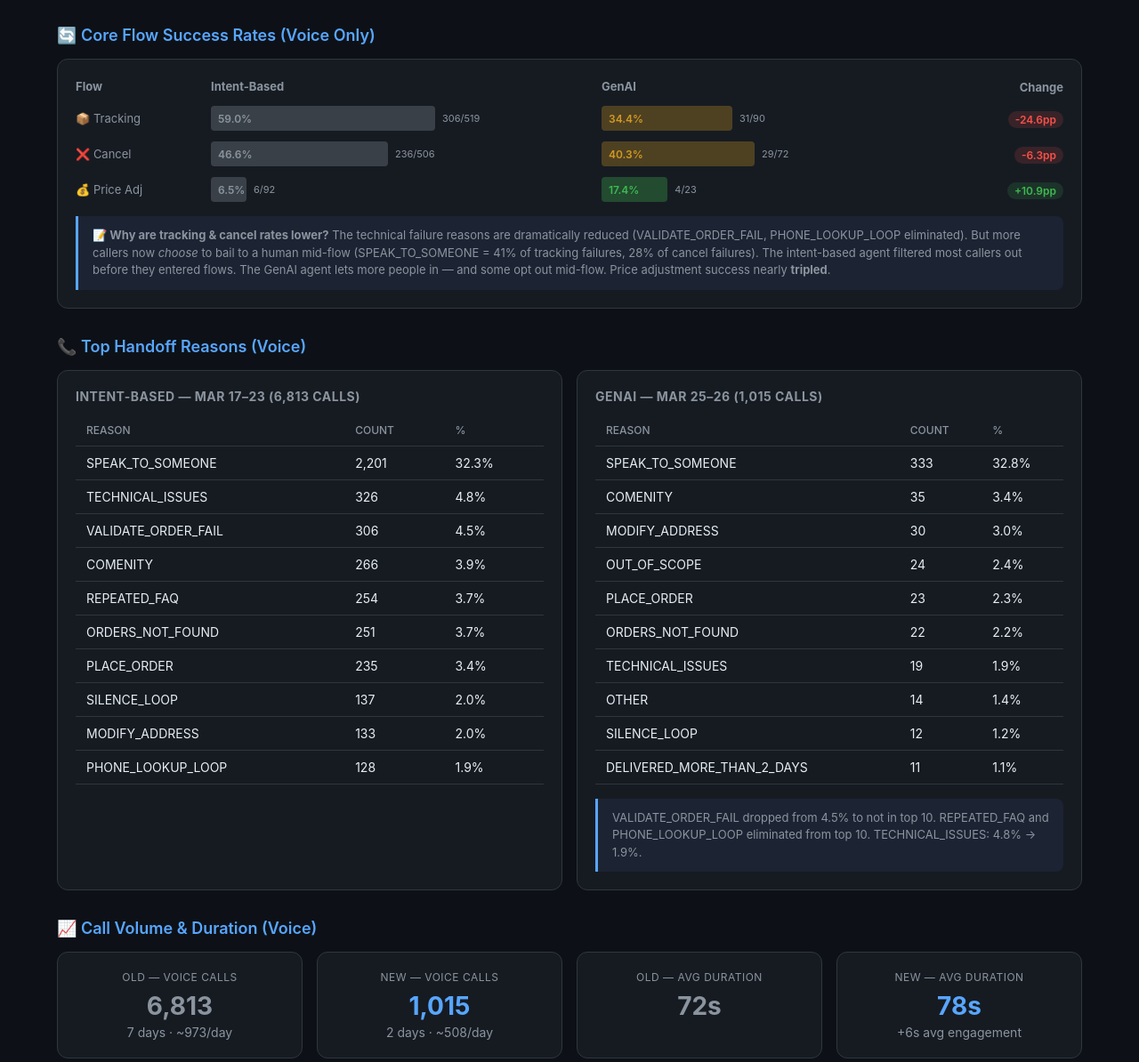
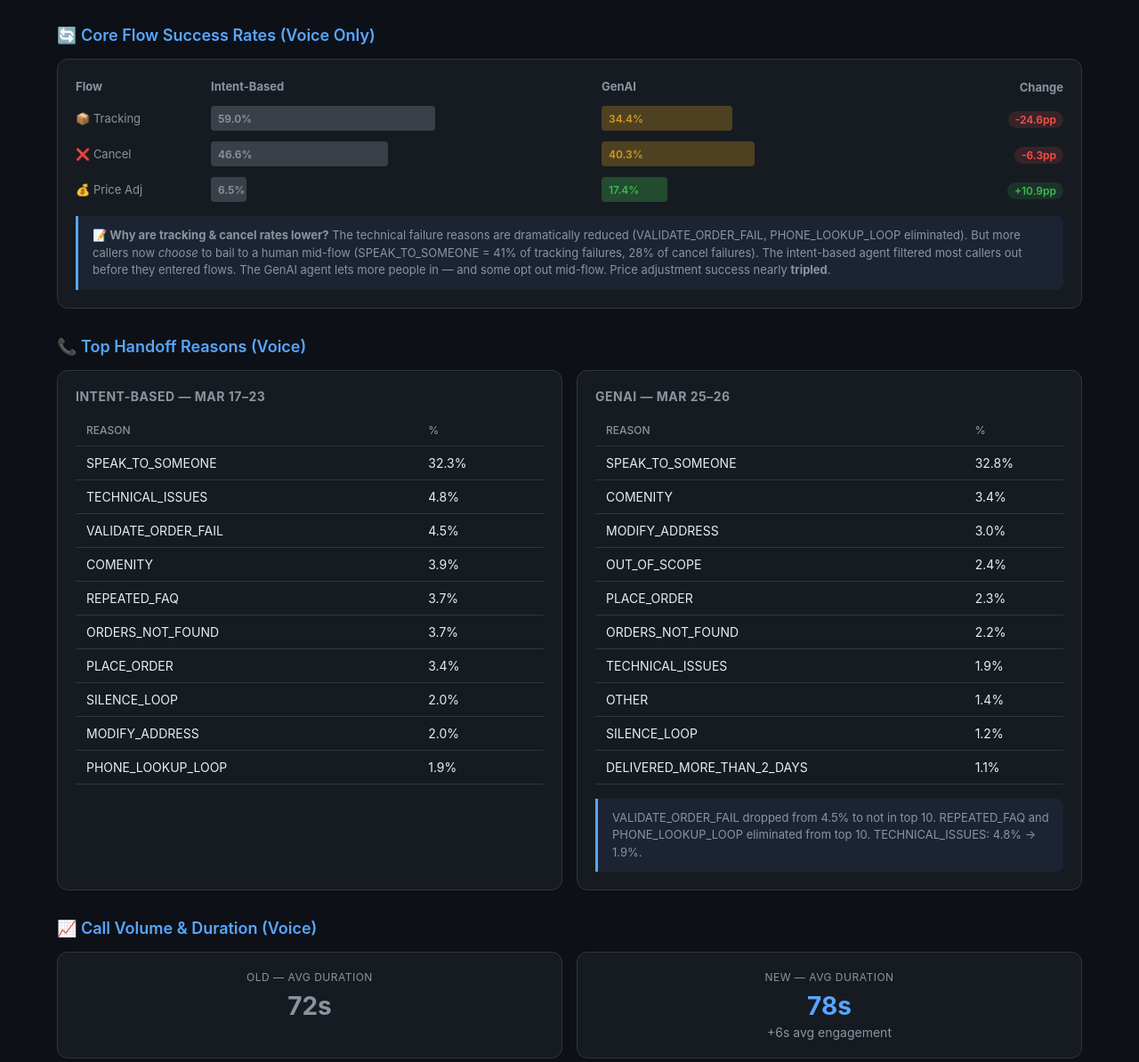
Before and after one commit to oshoulson/carters-genai-dashboard, a website: page dashboard.html in a window 1280 px wide. Shown: the part 244-1438 px from the top of the page at 89% size. Drawn offline with Linux system fonts and the light colour scheme.

Commit message:
v8: remove call counts, cleaner presentation

```diff
--- a/dashboard.html
+++ b/dashboard.html
@@ -21,7 +21,6 @@
   .grid-2{display:grid;grid-template-columns:1fr 1fr;gap:16px}
   .card{background:var(--surface);border:1px solid var(--border);border-radius:12px;padding:20px}
   .card h3{font-size:14px;color:var(--muted);margin-bottom:12px;text-transform:uppercase;letter-spacing:.5px}
-  .chart-wrap{position:relative;height:300px}
   table{width:100%;border-collapse:collapse;font-size:14px}
   th,td{padding:10px 12px;text-align:left;border-bottom:1px solid var(--border)}
   th{color:var(--muted);font-weight:500;font-size:12px;text-transform:uppercase}
@@ -47,22 +46,22 @@
   <div class="hero-card">
     <div class="label">Old Reduction Rate</div>
     <div class="value neutral">24.7%</div>
-    <div class="change neutral">1,686 / 6,813 calls</div>
+    <div class="change neutral">Mar 17–23</div>
   </div>
   <div class="hero-card">
     <div class="label">New Reduction Rate</div>
     <div class="value up">40.2%</div>
-    <div class="change up">↑ 15.5pp (408 / 1,015 calls)</div>
+    <div class="change up">↑ 15.5pp</div>
   </div>
   <div class="hero-card">
     <div class="label">March 25</div>
     <div class="value" style="font-size:28px;color:var(--purple)">34.0%</div>
-    <div class="change neutral">639 voice calls</div>
+    <div class="change neutral">&nbsp;</div>
   </div>
   <div class="hero-card">
     <div class="label">March 26</div>
     <div class="value" style="font-size:28px;color:var(--cyan)">50.8%</div>
-    <div class="change neutral">376 voice calls</div>
+    <div class="change neutral">&nbsp;</div>
   </div>
 </div>
 
@@ -78,20 +77,20 @@
     </div>
     <div class="comparison-row">
       <div class="metric-name">📦 Tracking</div>
-      <div class="bar-container"><div class="bar bar-old" style="width:59%">59.0%</div><span style="font-size:11px;color:var(--muted)">306/519</span></div>
-      <div class="bar-container"><div class="bar" style="width:34.4%;background:rgba(210,153,34,.3);color:var(--orange)">34.4%</div><span style="font-size:11px;color:var(--muted)">31/90</span></div>
+      <div class="bar-container"><div class="bar bar-old" style="width:59%">59.0%</div></div>
+      <div class="bar-container"><div class="bar" style="width:34.4%;background:rgba(210,153,34,.3);color:var(--orange)">34.4%</div></div>
       <div style="width:80px;text-align:right"><span class="badge badge-red">-24.6pp</span></div>
     </div>
     <div class="comparison-row">
       <div class="metric-name">❌ Cancel</div>
-      <div class="bar-container"><div class="bar bar-old" style="width:46.6%">46.6%</div><span style="font-size:11px;color:var(--muted)">236/506</span></div>
-      <div class="bar-container"><div class="bar" style="width:40.3%;background:rgba(210,153,34,.3);color:var(--orange)">40.3%</div><span style="font-size:11px;color:var(--muted)">29/72</span></div>
+      <div class="bar-container"><div class="bar bar-old" style="width:46.6%">46.6%</div></div>
+      <div class="bar-container"><div class="bar" style="width:40.3%;background:rgba(210,153,34,.3);color:var(--orange)">40.3%</div></div>
       <div style="width:80px;text-align:right"><span class="badge badge-red">-6.3pp</span></div>
     </div>
     <div class="comparison-row">
       <div class="metric-name">💰 Price Adj</div>
-      <div class="bar-container"><div class="bar bar-old" style="width:6.5%">6.5%</div><span style="font-size:11px;color:var(--muted)">6/92</span></div>
-      <div class="bar-container"><div class="bar bar-new" style="width:17.4%">17.4%</div><span style="font-size:11px;color:var(--muted)">4/23</span></div>
+      <div class="bar-container"><div class="bar bar-old" style="width:6.5%">6.5%</div></div>
+      <div class="bar-container"><div class="bar bar-new" style="width:17.4%">17.4%</div></div>
       <div style="width:80px;text-align:right"><span class="badge badge-green">+10.9pp</span></div>
     </div>
 
@@ -110,35 +109,35 @@
   <h2>📞 Top Handoff Reasons (Voice)</h2>
   <div class="grid-2">
     <div class="card">
-      <h3>Intent-Based — Mar 17–23 (6,813 calls)</h3>
+      <h3>Intent-Based — Mar 17–23</h3>
       <table>
-        <tr><th>Reason</th><th>Count</th><th>%</th></tr>
-        <tr><td>SPEAK_TO_SOMEONE</td><td>2,201</td><td>32.3%</td></tr>
-        <tr><td>TECHNICAL_ISSUES</td><td>326</td><td>4.8%</td></tr>
-        <tr><td>VALIDATE_ORDER_FAIL</td><td>306</td><td>4.5%</td></tr>
-        <tr><td>COMENITY</td><td>266</td><td>3.9%</td></tr>
-        <tr><td>REPEATED_FAQ</td><td>254</td><td>3.7%</td></tr>
-        <tr><td>ORDERS_NOT_FOUND</td><td>251</td><td>3.7%</td></tr>
-        <tr><td>PLACE_ORDER</td><td>235</td><td>3.4%</td></tr>
-        <tr><td>SILENCE_LOOP</td><td>137</td><td>2.0%</td></tr>
-        <tr><td>MODIFY_ADDRESS</td><td>133</td><td>2.0%</td></tr>
-        <tr><td>PHONE_LOOKUP_LOOP</td><td>128</td><td>1.9%</td></tr>
+        <tr><th>Reason</th><th>%</th></tr>
+        <tr><td>SPEAK_TO_SOMEONE</td><td>32.3%</td></tr>
+        <tr><td>TECHNICAL_ISSUES</td><td>4.8%</td></tr>
+        <tr><td>VALIDATE_ORDER_FAIL</td><td>4.5%</td></tr>
+        <tr><td>COMENITY</td><td>3.9%</td></tr>
+        <tr><td>REPEATED_FAQ</td><td>3.7%</td></tr>
+        <tr><td>ORDERS_NOT_FOUND</td><td>3.7%</td></tr>
+        <tr><td>PLACE_ORDER</td><td>3.4%</td></tr>
+        <tr><td>SILENCE_LOOP</td><td>2.0%</td></tr>
+        <tr><td>MODIFY_ADDRESS</td><td>2.0%</td></tr>
+        <tr><td>PHONE_LOOKUP_LOOP</td><td>1.9%</td></tr>
       </table>
     </div>
     <div class="card">
-      <h3>GenAI — Mar 25–26 (1,015 calls)</h3>
+      <h3>GenAI — Mar 25–26</h3>
       <table>
-        <tr><th>Reason</th><th>Count</th><th>%</th></tr>
-        <tr><td>SPEAK_TO_SOMEONE</td><td>333</td><td>32.8%</td></tr>
-        <tr><td>COMENITY</td><td>35</td><td>3.4%</td></tr>
-        <tr><td>MODIFY_ADDRESS</td><td>30</td><td>3.0%</td></tr>
-        <tr><td>OUT_OF_SCOPE</td><td>24</td><td>2.4%</td></tr>
-        <tr><td>PLACE_ORDER</td><td>23</td><td>2.3%</td></tr>
-        <tr><td>ORDERS_NOT_FOUND</td><td>22</td><td>2.2%</td></tr>
-        <tr><td>TECHNICAL_ISSUES</td><td>19</td><td>1.9%</td></tr>
-        <tr><td>OTHER</td><td>14</td><td>1.4%</td></tr>
-        <tr><td>SILENCE_LOOP</td><td>12</td><td>1.2%</td></tr>
-        <tr><td>DELIVERED_MORE_THAN_2_DAYS</td><td>11</td><td>1.1%</td></tr>
+        <tr><th>Reason</th><th>%</th></tr>
+        <tr><td>SPEAK_TO_SOMEONE</td><td>32.8%</td></tr>
+        <tr><td>COMENITY</td><td>3.4%</td></tr>
+        <tr><td>MODIFY_ADDRESS</td><td>3.0%</td></tr>
+        <tr><td>OUT_OF_SCOPE</td><td>2.4%</td></tr>
+        <tr><td>PLACE_ORDER</td><td>2.3%</td></tr>
+        <tr><td>ORDERS_NOT_FOUND</td><td>2.2%</td></tr>
+        <tr><td>TECHNICAL_ISSUES</td><td>1.9%</td></tr>
+        <tr><td>OTHER</td><td>1.4%</td></tr>
+        <tr><td>SILENCE_LOOP</td><td>1.2%</td></tr>
+        <tr><td>DELIVERED_MORE_THAN_2_DAYS</td><td>1.1%</td></tr>
       </table>
       <div class="note">
         VALIDATE_ORDER_FAIL dropped from 4.5% to not in top 10.
@@ -154,16 +153,6 @@
   <h2>📈 Call Volume & Duration (Voice)</h2>
   <div class="hero" style="grid-template-columns:repeat(auto-fit,minmax(180px,1fr))">
     <div class="hero-card">
-      <div class="label">Old — Voice Calls</div>
-      <div class="value" style="color:var(--muted);font-size:28px">6,813</div>
-      <div class="change neutral">7 days · ~973/day</div>
-    </div>
-    <div class="hero-card">
-      <div class="label">New — Voice Calls</div>
-      <div class="value" style="color:var(--blue);font-size:28px">1,015</div>
-      <div class="change neutral">2 days · ~508/day</div>
-    </div>
-    <div class="hero-card">
       <div class="label">Old — Avg Duration</div>
       <div class="value" style="color:var(--muted);font-size:28px">72s</div>
       <div class="change neutral">&nbsp;</div>
@@ -174,18 +163,11 @@
       <div class="change neutral">+6s avg engagement</div>
     </div>
   </div>
-  <div class="note" style="margin-top:0">
-    New project data: 1,015 voice calls from Mar 25–26 (sampled from 3,000 total incl. webchat).
-    Lower daily voice volume may reflect some traffic shifting to the new webchat channel.
-  </div>
 </div>
 
 <p style="text-align:center;color:var(--muted);font-size:12px;margin-top:40px">
   Data source: Nebula API · Account: carters-us · Voice (VOICE-SIP) only · Generated by Polyver 🫒
 </p>
 
-<script>
-// No charts needed — data shown in HTML
-</script>
 </body>
 </html>
```
Also changed, not shown: index.html (+34 -52 lines).
